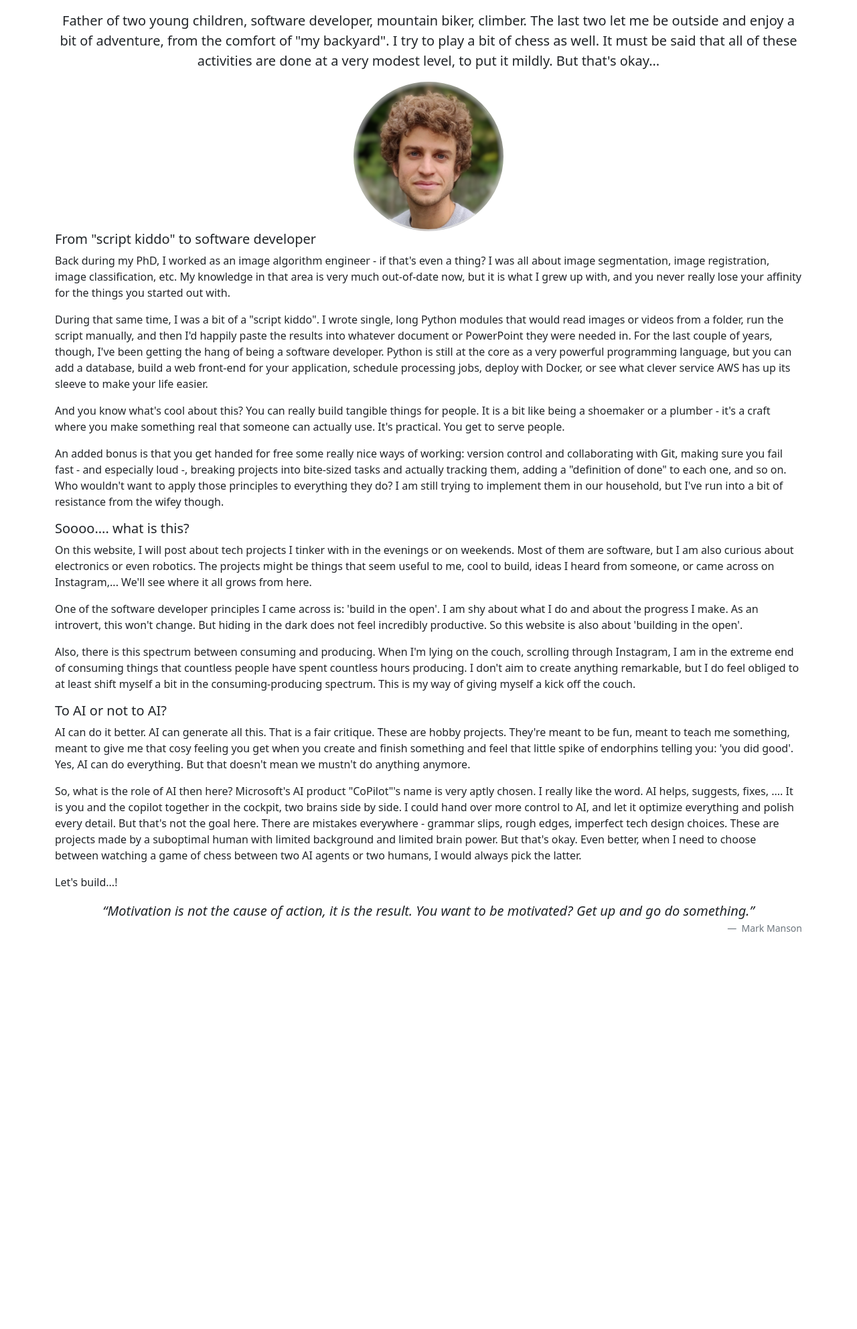
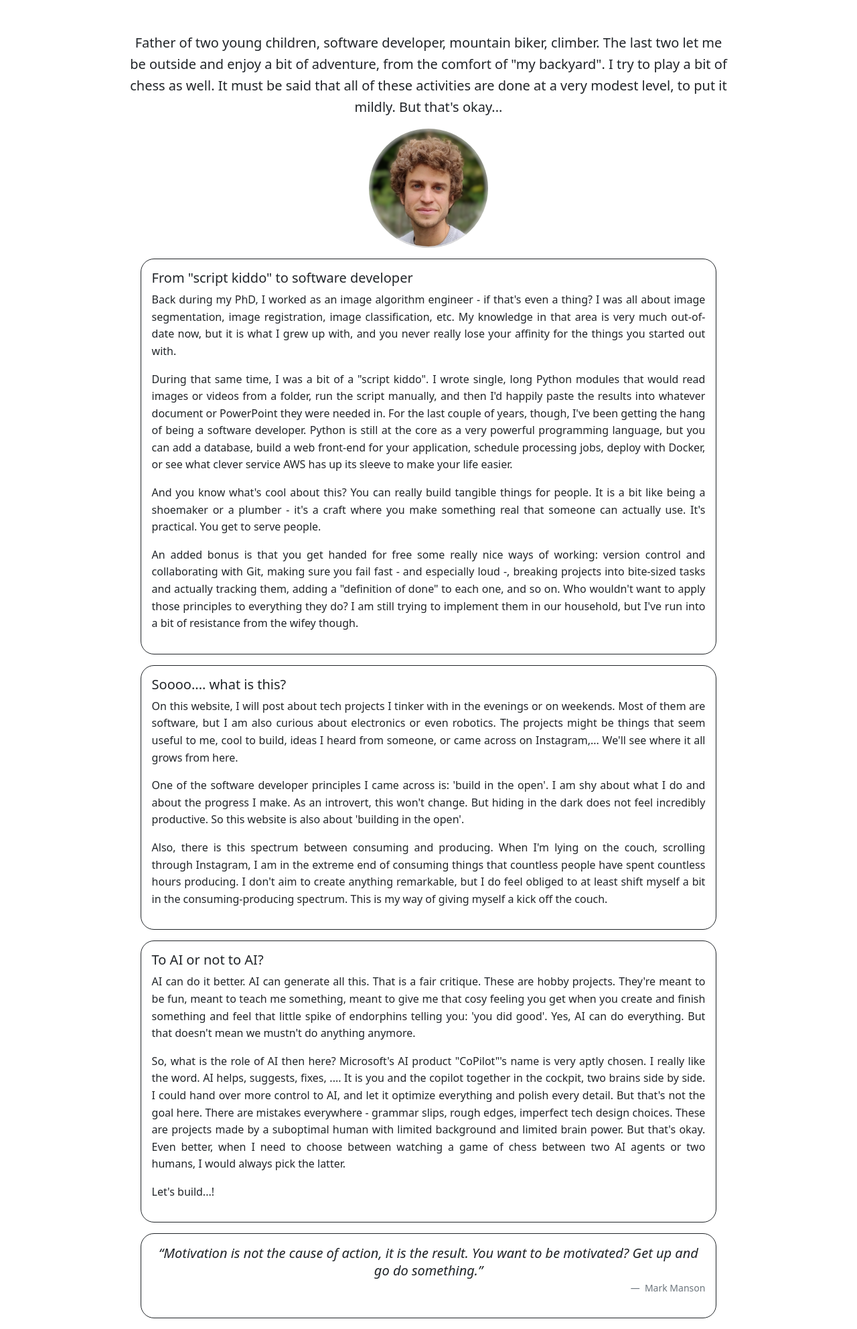
Before and after one commit to tomhaeck/portfolio, a Django app: page /about-me/ in a window 1280 px wide. Shown: the part 68-2052 px from the top of the page at 67% size. Before the commit the page ends 1459 px from the top, so only its background shows below. Run offline with Django 5.2, Linux system fonts and the light colour scheme.

Commit message:
custom CSS properties of about me

```diff
--- /dev/null
+++ b/projects/static/projects/css/styles.css
@@ -0,0 +1,18 @@
+.about-me {
+    text-align: justify;
+    line-height: 2.0rem;
+
+    width: 80%;
+    margin-top: 3rem;
+    margin-inline: auto;
+
+}
+
+.about-me-block {
+    line-height: 1.6rem;
+
+    border: 1px solid var(--bs-dark);
+    border-radius: 20px;
+    padding: 1rem;
+    margin: 1rem;
+}
--- a/projects/templates/projects/base.html
+++ b/projects/templates/projects/base.html
@@ -1,3 +1,5 @@
+{% load static %}
+
 <!DOCTYPE html>
 <html lang="en">
 <head>
@@ -6,6 +8,7 @@
     <title>Portfolio</title>
 
     <link href="https://cdn.jsdelivr.net/npm/bootstrap@5.3.3/dist/css/bootstrap.min.css" rel="stylesheet">
+    <link href="{% static 'projects/css/styles.css' %}" rel="stylesheet" type="text/css">
 </head>
 <body>
 
@@ -20,7 +23,7 @@
 
         <div class="collapse navbar-collapse" id="navbarSupportedContent">
             <ul class="navbar-nav">
-                <li class="nav-item"><a class="nav-link" href="#">About me</a></li>
+                <li class="nav-item"><a class="nav-link" href="{% url 'about_me' %}">About me</a></li>
                 <li class="nav-item"><a class="nav-link" href="#">Contact</a></li>
             </ul>
         </div>
```
